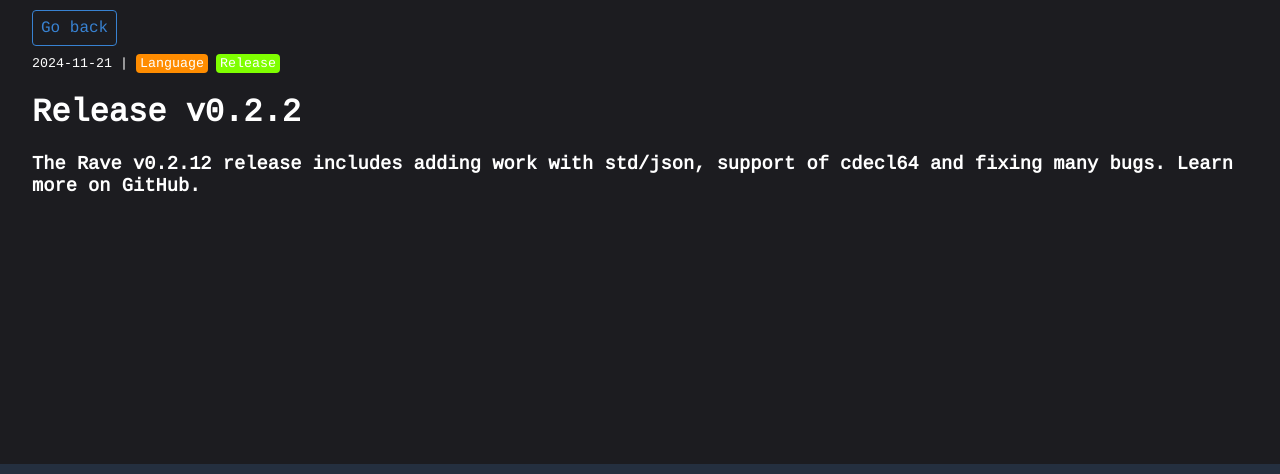
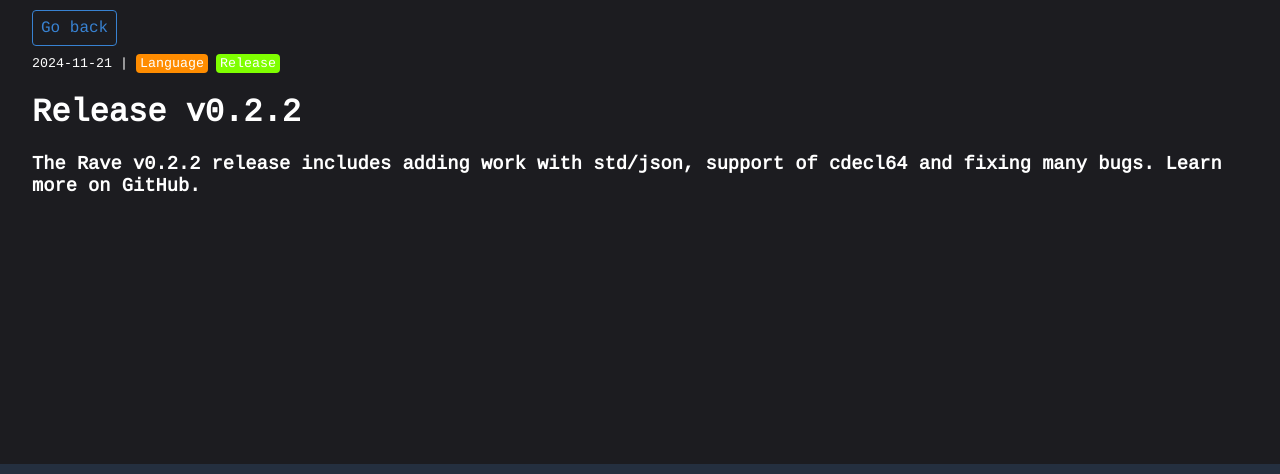
Before and after one commit to Ttimofeyka/RaveSite, a plain HTML site: page news/rave-v022.html in a window 1280 px wide. Shown: the part 72-546 px from the top of the page. Drawn offline with Linux system fonts and the light colour scheme.

Commit message:
Add files via upload

```diff
--- a/news/rave-v022.html
+++ b/news/rave-v022.html
@@ -47,7 +47,7 @@
                 <h1><!-- Generated with `byronexec` -->
 Release v0.2.2</h1>
                 <h3><!-- Generated with `byronexec` -->
-The Rave v0.2.12 release includes adding work with std/json, support of cdecl64 and fixing many bugs. Learn more on GitHub.</h3>
+The Rave v0.2.2 release includes adding work with std/json, support of cdecl64 and fixing many bugs. Learn more on GitHub.</h3>
             </div>
         </div>
         <!-- File: byronread ./src/footer.byronignore.html -->
```
